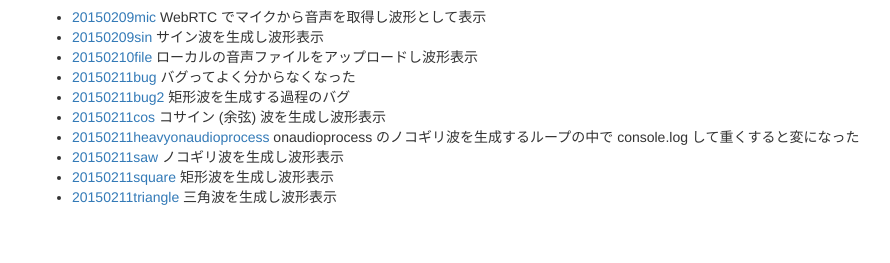
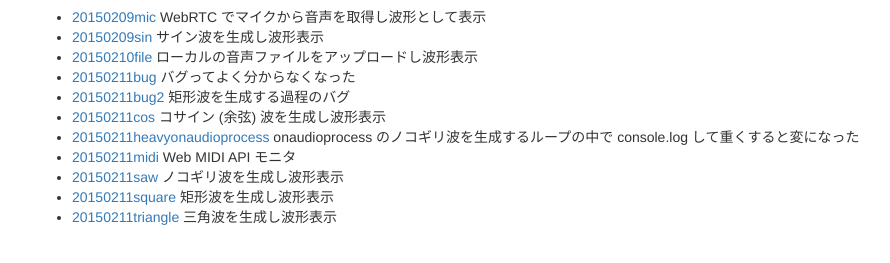
Before and after one commit to tily/sps1, a website: page index.html in a window 1280 px wide. Shown: the part 93-356 px from the top of the page, without its empty margins (38-928 px from the left). Drawn offline with Linux system fonts and the light colour scheme.

Commit message:
update index

```diff
--- a/index.html
+++ b/index.html
@@ -17,6 +17,7 @@
 				<li><a href="20150211bug2.html">20150211bug2</a> 矩形波を生成する過程のバグ</li>
 				<li><a href="20150211cos.html">20150211cos</a> コサイン (余弦) 波を生成し波形表示</li>
 				<li><a href="20150211heavyonaudioprocess.html">20150211heavyonaudioprocess</a> onaudioprocess のノコギリ波を生成するループの中で console.log して重くすると変になった</li>
+				<li><a href="20150211midi.html">20150211midi</a> Web MIDI API モニタ</li>
 				<li><a href="20150211saw.html">20150211saw</a> ノコギリ波を生成し波形表示</li>
 				<li><a href="20150211square.html">20150211square</a> 矩形波を生成し波形表示</li>
 				<li><a href="20150211triangle.html">20150211triangle</a> 三角波を生成し波形表示</li>
```
